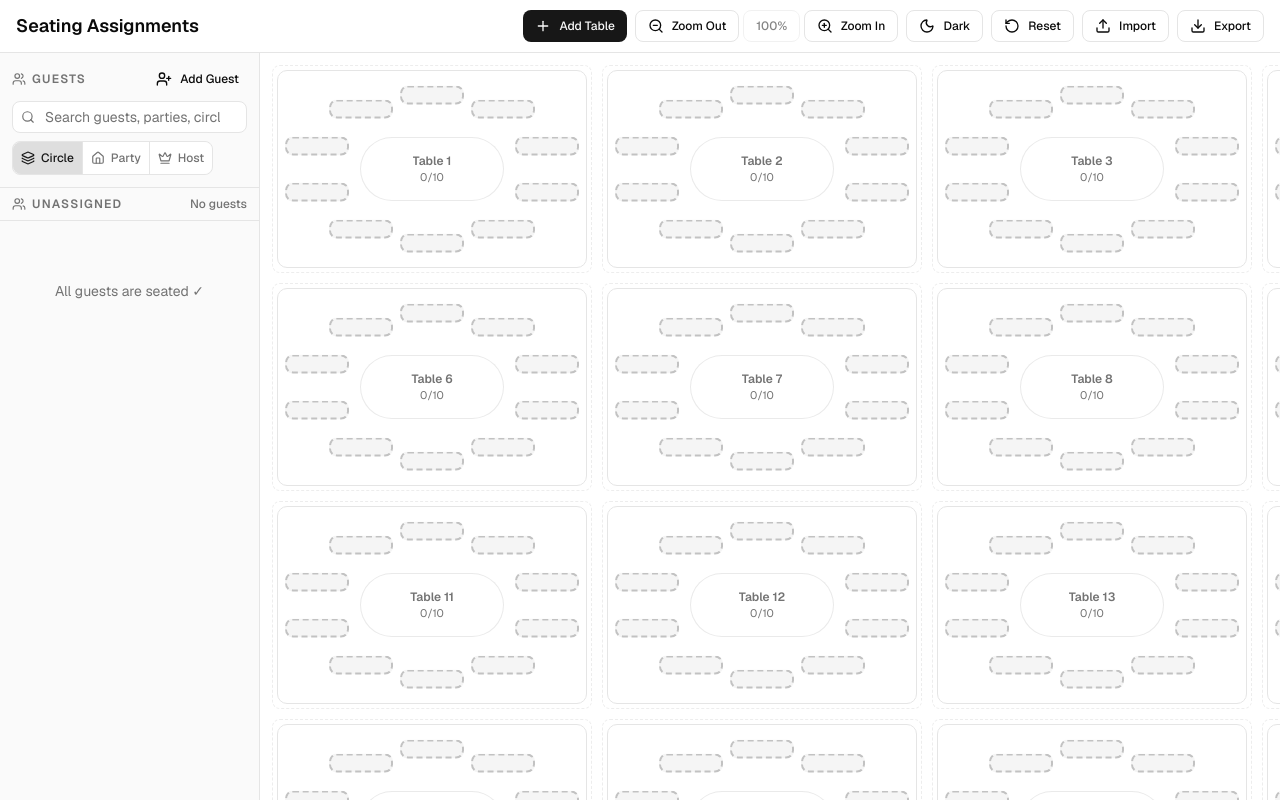
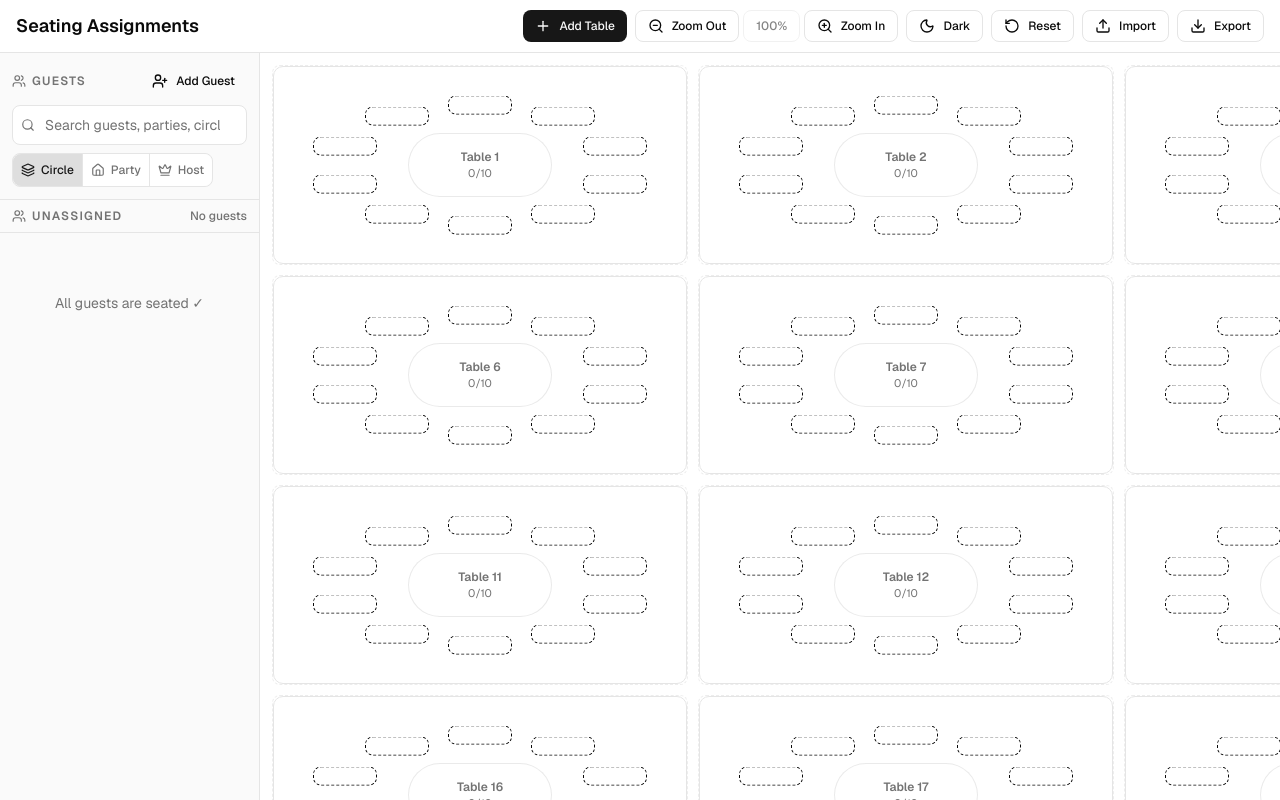
Before and after one commit to rlee0/seating-assignments, a React (Vite) app: page / in a window 1280 px wide. Built offline with nearby package versions, Linux system fonts and the light colour scheme.

Commit message:
feat(ui): Update table card and board components for preset support

```diff
--- a/src/components/Sidebar.tsx
+++ b/src/components/Sidebar.tsx
@@ -187,7 +187,7 @@ export default function Sidebar({
             <Users className="h-3.5 w-3.5" aria-hidden="true" />
             <span>Guests</span>
           </p>
-          <Button type="button" variant="ghost" size="sm" className="h-7 px-2" onClick={onAddGuest}>
+          <Button type="button" variant="ghost" size="sm" onClick={onAddGuest}>
             <UserPlus className="h-3.5 w-3.5" aria-hidden="true" />
             <span>Add Guest</span>
           </Button>
@@ -200,7 +200,7 @@ export default function Sidebar({
             />
             <Input
               type="search"
-              className="h-8 pl-8 text-xs"
+              className="pl-8"
               data-app-search="true"
               placeholder="Search guests, parties, circles"
               value={searchQuery}
--- a/src/components/TableBoard.tsx
+++ b/src/components/TableBoard.tsx
@@ -32,11 +32,18 @@ export interface GuestSwapPreview {
   targetGuestId: string;
 }
 
+export interface TableSwapPreview {
+  draggingTableNumber: number | null;
+  swapTargetTableNumber: number | null;
+}
+
 interface Props {
   activeDragKind: "party" | "guest" | "circle" | "table" | null;
   activeDragGuestId: string | null;
+  activeDragTableNumber: number | null;
   autoSeatPreview: AutoSeatPreview | null;
   guestSwapPreview: GuestSwapPreview | null;
+  tableSwapPreview: TableSwapPreview;
   zoom: number;
   onEditGuest: (guestId: string) => void;
   onDeleteGuest: (guestId: string) => void;
@@ -45,8 +52,8 @@ interface Props {
   onBoardSettings: () => void;
 }
 
-const BASE_BOARD_CELL_WIDTH_REM = 20;
-const BASE_BOARD_CELL_HEIGHT_REM = 12;
+const BASE_BOARD_CELL_WIDTH_REM = 26;
+const BASE_BOARD_CELL_HEIGHT_REM = 10;
 const DEFAULT_GRID_GAP_REM = 0.625;
 const DENSE_GRID_GAP_REM = 0.375;
 
@@ -58,11 +65,13 @@ function BoardCell({
   row,
   column,
   activeDragKind,
+  compact = false,
   children,
 }: {
   row: number;
   column: number;
   activeDragKind: "party" | "guest" | "circle" | "table" | null;
+  compact?: boolean;
   children?: ReactNode;
 }) {
   const cellId = `cell-${row}-${column}`;
@@ -77,7 +86,8 @@ function BoardCell({
       data-board-cell-id={cellId}
       data-board-cell
       className={cn(
-        "relative min-h-48 rounded-md border border-dashed border-border/70 p-1",
+        "relative flex items-center justify-center min-h-40 rounded-md border border-dashed border-border/70 p-0",
+        compact && "self-start min-h-0",
         isOver && "border-(--table-drop-border) bg-(--table-drop-bg)"
       )}>
       {children}
@@ -101,8 +111,10 @@ function computePreviewSeatKinds(
 export default function TableBoard({
   activeDragKind,
   activeDragGuestId,
+  activeDragTableNumber,
   autoSeatPreview,
   guestSwapPreview,
+  tableSwapPreview,
   zoom,
   onEditGuest,
   onDeleteGuest,
@@ -203,12 +215,15 @@ export default function TableBoard({
                             key={getPositionKey(row, column)}
                             row={row}
                             column={column}
-                            activeDragKind={activeDragKind}>
+                            activeDragKind={activeDragKind}
+                            compact>
                             <TableCard
                               table={table}
                               activeDragKind={activeDragKind}
                               activeDragGuestId={activeDragGuestId}
+                              activeDragTableNumber={activeDragTableNumber}
                               guestSwapPreview={guestSwapPreview}
+                              tableSwapPreview={tableSwapPreview}
                               onEditGuest={onEditGuest}
                               onDeleteGuest={onDeleteGuest}
                               onEditTable={onEditTable}
--- a/src/components/TableCard.tsx
+++ b/src/components/TableCard.tsx
@@ -15,10 +15,11 @@ import {
   Trash2,
   UserMinus,
 } from "lucide-react";
+import type { GuestSwapPreview, TableSwapPreview } from "./TableBoard";
+import { useEffect, useRef, useState } from "react";
 
 import { CSS } from "@dnd-kit/utilities";
 import GuestChip from "./GuestChip";
-import type { GuestSwapPreview } from "./TableBoard";
 import type { TableState } from "../types";
 import { cn } from "../lib/utils";
 import { getTableSeatCount } from "../types";
@@ -30,7 +31,9 @@ interface Props {
   table: TableState;
   activeDragKind: "party" | "guest" | "circle" | "table" | null;
   activeDragGuestId: string | null;
+  activeDragTableNumber: number | null;
   guestSwapPreview: GuestSwapPreview | null;
+  tableSwapPreview: TableSwapPreview;
   onEditGuest: (guestId: string) => void;
   onDeleteGuest: (guestId: string) => void;
   onEditTable: (tableNumber: number) => void;
@@ -39,6 +42,32 @@ interface Props {
   previewSeatKinds?: Array<"added" | "changed" | "deleted" | null>;
   isPreviewMode?: boolean;
   hasTablePreviewChanges?: boolean;
+}
+
+type EmptySeatVacancyBucket = "high-vacancy" | "balanced" | "low-vacancy";
+type EmptySeatIntensity = "faded" | "default" | "accented";
+
+const HIGH_VACANCY_EMPTY_RATIO = 0.55;
+const LOW_VACANCY_EMPTY_RATIO = 0.2;
+
+function resolveEmptySeatVacancyBucket(
+  enabledSeatCount: number,
+  occupiedEnabledSeatCount: number
+): EmptySeatVacancyBucket {
+  if (enabledSeatCount <= 0) return "balanced";
+
+  const emptySeatCount = Math.max(0, enabledSeatCount - occupiedEnabledSeatCount);
+  const emptyRatio = emptySeatCount / enabledSeatCount;
+
+  if (emptyRatio >= HIGH_VACANCY_EMPTY_RATIO) return "high-vacancy";
+  if (emptyRatio <= LOW_VACANCY_EMPTY_RATIO) return "low-vacancy";
+  return "balanced";
+}
+
+function getEmptySeatIntensity(bucket: EmptySeatVacancyBucket): EmptySeatIntensity {
+  if (bucket === "high-vacancy") return "faded";
+  if (bucket === "low-vacancy") return "accented";
+  return "default";
 }
 
 function SeatSlot({
@@ -51,6 +80,7 @@ function SeatSlot({
   guestSwapPreview,
   isPreviewMode,
   previewSeatKind,
+  emptySeatIntensity,
   isDisabled,
   isLocked,
   onToggleDisabled,
@@ -69,6 +99,7 @@ function SeatSlot({
   guestSwapPreview: GuestSwapPreview | null;
   isPreviewMode: boolean;
   previewSeatKind: "added" | "changed" | "deleted" | null;
+  emptySeatIntensity: EmptySeatIntensity;
   isDisabled: boolean;
   isLocked: boolean;
   onToggleDisabled: () => void;
@@ -97,6 +128,14 @@ function SeatSlot({
   });
 
   const isSeatOver = !isDisabled && activeDragKind === "guest" && droppable.isOver;
+  const shouldApplyEmptySeatIntensity =
+    !isDisabled && isVisuallyEmpty && !isSeatOver && previewSeatKind === null;
+  const emptySeatClass =
+    emptySeatIntensity === "faded"
+      ? "border border-dashed border-(--table-seat-empty-border-faded) bg-(--table-seat-empty-bg-faded)"
+      : emptySeatIntensity === "accented"
+        ? "border-2 border-solid border-(--table-seat-empty-border-accented) bg-(--table-seat-empty-bg-accented)"
+        : "border-2 border-dashed border-(--table-seat-empty-border-default) bg-(--table-seat-empty-bg-default)";
   const isSwapTargetPreview =
     !isPreviewMode &&
     activeDragKind === "guest" &&
@@ -134,12 +173,13 @@ function SeatSlot({
       data-seat-slot
       data-guest-id={guestId ?? ""}
       data-disabled={isDisabled || undefined}
+      data-empty-seat-intensity={shouldApplyEmptySeatIntensity ? emptySeatIntensity : undefined}
       className={cn(
         "relative flex h-4.75 w-16 shrink-0 items-center overflow-hidden rounded-md transition-[background-color,border-color,box-shadow] duration-100 box-border",
         isDisabled
           ? "border bg-[repeating-linear-gradient(135deg,var(--table-seat-disabled-bg-a),var(--table-seat-disabled-bg-a)_3px,var(--table-seat-disabled-bg-b)_3px,var(--table-seat-disabled-bg-b)_8px)] border-(--table-seat-disabled-border)"
           : isVisuallyEmpty
-            ? "border-2 border-dashed border-(--table-seat-empty-border) bg-(--table-seat-empty-bg)"
+            ? emptySeatClass
             : "overflow-hidden bg-transparent",
         isSeatOver &&
           (isVisuallyEmpty
@@ -258,7 +298,9 @@ export default function TableCard({
   table,
   activeDragKind,
   activeDragGuestId,
+  activeDragTableNumber,
   guestSwapPreview,
+  tableSwapPreview,
   onEditGuest,
   onDeleteGuest,
   onEditTable,
@@ -283,6 +325,68 @@ export default function TableCard({
     data: { kind: "table", tableNumber: table.tableNumber, name: table.name, origin: "table" },
     animateLayoutChanges: ({ isSorting }) => isSorting,
   });
+
+  // Track grid position for swap animation
+  const previousGridPosRef = useRef(table.gridPosition);
+  const [positionTransform, setPositionTransform] = useState<{ x: number; y: number } | null>(null);
+
+  // Constants for grid cell sizing (must match TableBoard)
+  const BASE_CELL_WIDTH_REM = 26;
+  const BASE_CELL_HEIGHT_REM = 10;
+  const DEFAULT_GRID_GAP_REM = 0.625;
+  const DENSE_GRID_GAP_REM = 0.375;
+  const useDenseGap = state.board.rows > 5 || state.board.columns > 5;
+  const gridGapRem = useDenseGap ? DENSE_GRID_GAP_REM : DEFAULT_GRID_GAP_REM;
+
+  // Calculate pixel offsets for grid position changes
+  useEffect(() => {
+    const prev = previousGridPosRef.current;
+    const curr = table.gridPosition;
+
+    // Only animate if position actually changed and not during drag
+    if (prev.row === curr.row && prev.column === curr.column) {
+      setPositionTransform(null);
+      return;
+    }
+
+    if (isDragging) {
+      previousGridPosRef.current = curr;
+      return;
+    }
+
+    // Calculate pixel offset from previous to current position
+    const rowDiff = curr.row - prev.row;
+    const colDiff = curr.column - prev.column;
+
+    const pxPerRow = BASE_CELL_HEIGHT_REM * 16 + gridGapRem * 16; // 16 = rem to px
+    const pxPerCol = BASE_CELL_WIDTH_REM * 16 + gridGapRem * 16;
+
+    const offsetY = rowDiff * pxPerRow;
+    const offsetX = colDiff * pxPerCol;
+
+    // Set the initial transform to move FROM the old position (visual inversion)
+    setPositionTransform({ x: -offsetX, y: -offsetY });
+    previousGridPosRef.current = curr;
+
+    // Trigger animation by clearing the transform
+    const animationFrame = requestAnimationFrame(() => {
+      setPositionTransform(null);
+    });
+
+    return () => {
+      cancelAnimationFrame(animationFrame);
+    };
+  }, [table.gridPosition, isDragging, state.board.rows, state.board.columns, gridGapRem]);
+
+  // Apply position transform with animation
+  const positionStyle = positionTransform
+    ? {
+        transform: `translate(${positionTransform.x}px, ${positionTransform.y}px)`,
+        transition: "none",
+      }
+    : {
+        transition: "transform 300ms ease-out",
+      };
 
   const containerListeners = {
     ...listeners,
@@ -310,6 +414,16 @@ export default function TableCard({
   const occupancy = seatedGuestIds.length;
   const totalCapacity = getTableSeatCount(table.seatConfig);
   const effectiveCapacity = totalCapacity - disabledSeatsSet.size;
+  const occupiedEnabledSeatCount = seated.reduce(
+    (count, guestId, seatIndex) =>
+      guestId !== null && !disabledSeatsSet.has(seatIndex) ? count + 1 : count,
+    0
+  );
+  const emptySeatVacancyBucket = resolveEmptySeatVacancyBucket(
+    effectiveCapacity,
+    occupiedEnabledSeatCount
+  );
+  const emptySeatIntensity = getEmptySeatIntensity(emptySeatVacancyBucket);
   const hasDisabledEmptySeats = table.guestIds.some(
     (guestId, seatIndex) => guestId === null && disabledSeatsSet.has(seatIndex)
   );
@@ -341,8 +455,14 @@ export default function TableCard({
   const centerTrackRem = Math.max(8, horizontalSpanRem - seatTrackRem * 2 - seatGapRem * 2);
   const middleRowTemplate = `${seatTrackRem}rem ${centerTrackRem}rem ${seatTrackRem}rem`;
 
+  const isSwapTarget =
+    activeDragTableNumber !== null &&
+    tableSwapPreview.swapTargetTableNumber === table.tableNumber &&
+    activeDragKind === "table";
+
   const cardClass = cn(
     "flex min-h-0 cursor-grab flex-col gap-1.5 rounded-lg border border-border bg-card p-2.5 transition-[border-color,background,box-shadow] duration-150 active:cursor-grabbing",
+    "w-full",
     "hover:border-(--card-hover-border) focus-within:border-(--card-hover-border)",
     isOver &&
       activeDragKind !== "table" &&
@@ -353,6 +473,7 @@ export default function TableCard({
       activeDragKind !== "table" &&
       !isGuestDrag &&
       "border-dashed border-muted-foreground bg-(--card-hover-bg)",
+    isSwapTarget && "ring-2 ring-blue-400 ring-opacity-75",
     isDragging && !hasTablePreviewChanges && "cursor-grabbing opacity-0",
     isDragging && hasTablePreviewChanges && "cursor-grabbing opacity-60",
     hasTablePreviewChanges && "border border-(--table-preview-border) bg-(--table-preview-bg)"
@@ -366,8 +487,8 @@ export default function TableCard({
   return (
     <div
       ref={setSortableNodeRef}
-      style={sortableStyle}
-      className="min-w-0"
+      style={{ ...sortableStyle, ...positionStyle }}
+      className="min-w-0 w-full"
       data-table-drag-root
       data-table-number={table.tableNumber}>
       <ContextMenu>
@@ -391,6 +512,7 @@ export default function TableCard({
                   guestSwapPreview={guestSwapPreview}
                   isPreviewMode={isPreviewMode}
                   previewSeatKind={previewSeatKinds?.[seatIndex] ?? null}
+                  emptySeatIntensity={emptySeatIntensity}
                   isDisabled={disabledSeatsSet.has(seatIndex)}
                   isLocked={guestId !== null && lockedSet.has(guestId)}
                   onToggleDisabled={() =>
@@ -437,18 +559,21 @@ export default function TableCard({
 
               if (table.seatConfig.shape === "round") {
                 const seatCount = seated.length;
-                const radiusPercent = seatCount <= 4 ? 34 : seatCount <= 8 ? 39 : 42;
+                const radiusPercent =
+                  seatCount <= 4 ? 30 : seatCount <= 6 ? 34 : seatCount <= 10 ? 38 : 38;
 
                 return (
                   <div
-                    className="relative min-h-44 px-1.5 py-1.5"
+                    className="relative w-full h-44 px-1.5 py-1.5"
                     data-table-card-body
                     data-table-shape="round">
                     {seated.map((guestId, seatIndex) => {
                       const angle =
                         -Math.PI / 2 + (Math.PI * 2 * seatIndex) / Math.max(1, seatCount);
-                      const x = 50 + radiusPercent * Math.cos(angle);
-                      const y = 50 + radiusPercent * Math.sin(angle);
+                      const radiusX = radiusPercent * 0.95;
+                      const radiusY = radiusPercent * 0.9;
+                      const x = 50 + radiusX * Math.cos(angle);
+                      const y = 50 + radiusY * Math.sin(angle);
 
                       return (
                         <div
@@ -468,7 +593,7 @@ export default function TableCard({
                       data-table-center-label
                       data-table-shape="round"
                       className={cn(
-                        "absolute top-1/2 left-1/2 -translate-x-1/2 -translate-y-1/2 border border-border/80 bg-background/88 shadow-[inset_0_1px_0_rgba(255,255,255,0.35)]",
+                        "absolute z-10 top-1/2 left-1/2 -translate-x-1/2 -translate-y-1/2 border border-border/80 bg-background/88 shadow-[inset_0_1px_0_rgba(255,255,255,0.35)]",
                         isLargeRoundTable
                           ? "w-36 rounded-full px-5 py-3.5"
                           : "w-32 rounded-full px-4 py-3"
@@ -481,7 +606,7 @@ export default function TableCard({
 
               return (
                 <div
-                  className="grid min-h-44 grid-rows-[auto_minmax(0,1fr)_auto] gap-2.5 px-1.5 py-1.5"
+                  className="grid h-44 w-full content-center grid-rows-[auto_auto_auto] gap-4 px-1.5 py-1.5"
                   data-table-card-body
                   data-table-shape="rectangular">
                   {/* Top seats */}
@@ -508,7 +633,7 @@ export default function TableCard({
                     <div
                       data-table-center-label
                       data-table-shape="rectangular"
-                      className="mx-auto flex min-h-16 w-full items-center justify-center rounded-xl border border-border/80 bg-background/88 px-4 py-2.5 shadow-[inset_0_1px_0_rgba(255,255,255,0.35)]">
+                      className="mx-auto flex min-h-16 w-full items-center justify-center rounded-md border border-border/80 bg-background/88 px-4 py-2.5 shadow-[inset_0_1px_0_rgba(255,255,255,0.35)]">
                       {tableLabelContent}
                     </div>
                     {rightCount > 0 && (
```
